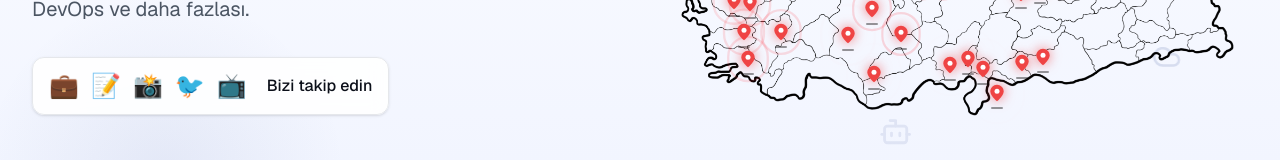
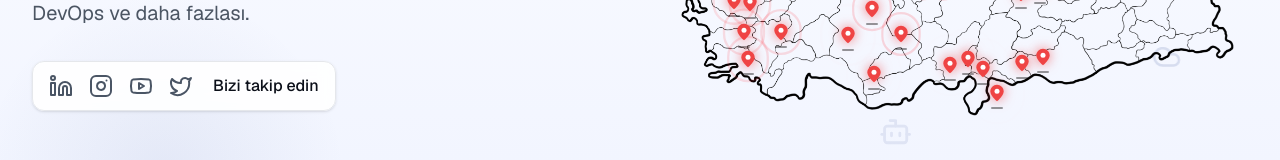
Before and after one commit to enesckk/HSD-BOOTCAMP-WEB-, a Next.js app: page / in a window 1280 px wide. Shown: the part 462-622 px from the top of the page. Built offline with nearby package versions, Linux system fonts and the light colour scheme; no server answers.

Commit message:
Sosyal medya ikonları düzeltildi
- Emoji ikonları yerine Lucide React ikonları kullanıldı
- LinkedIn, Instagram, YouTube, Twitter ikonları eklendi
- Medium ikonu kaldırıldı (4 ikon kaldı)
- İkonlar artık düzgün görünüyor
- Hover animasyonları korundu

```diff
--- a/src/components/home/Hero.tsx
+++ b/src/components/home/Hero.tsx
@@ -2,7 +2,7 @@
 
 import React, { useEffect, useMemo, useState } from 'react';
 import { motion } from 'framer-motion';
-import { ArrowRight, Users, Sparkles, Target, GraduationCap } from 'lucide-react';
+import { ArrowRight, Users, Sparkles, Target, GraduationCap, Linkedin, Instagram, Youtube, Twitter } from 'lucide-react';
 import Image from 'next/image';
 import { APP_NAME, ACTIVE_CITY_POINTS, getTotalsFromCities } from '@/utils/constants';
 import TurkeyMap from './TurkeyMap';
@@ -94,22 +94,21 @@ const Hero: React.FC = () => {
                 className="mb-10"
               >
                 <div className="inline-flex items-center gap-3 px-4 py-3 rounded-xl bg-white/90 backdrop-blur border border-[#E5E7EB] text-[#0B0F19] shadow-sm">
-                  <div className="flex items-center gap-3">
+                  <div className="flex items-center gap-4">
                     {[
-                      { name: 'LinkedIn', icon: '💼', url: 'https://www.linkedin.com/company/huawei-turkey', color: 'hover:text-blue-600' },
-                      { name: 'Medium', icon: '📝', url: 'https://medium.com/@huaweiturkey', color: 'hover:text-green-600' },
-                      { name: 'Instagram', icon: '📸', url: 'https://www.instagram.com/huaweiturkey', color: 'hover:text-pink-600' },
-                      { name: 'X (Twitter)', icon: '🐦', url: 'https://twitter.com/HuaweiTurkey', color: 'hover:text-black' },
-                      { name: 'YouTube', icon: '📺', url: 'https://www.youtube.com/c/HuaweiDeveloperGroupsTürkiye', color: 'hover:text-red-600' }
+                      { name: 'LinkedIn', icon: <Linkedin className="w-6 h-6" />, url: 'https://www.linkedin.com/company/huawei-turkey', color: 'hover:text-blue-600' },
+                      { name: 'Instagram', icon: <Instagram className="w-6 h-6" />, url: 'https://www.instagram.com/huaweiturkey', color: 'hover:text-pink-600' },
+                      { name: 'YouTube', icon: <Youtube className="w-6 h-6" />, url: 'https://www.youtube.com/c/HuaweiDeveloperGroupsTürkiye', color: 'hover:text-red-600' },
+                      { name: 'X (Twitter)', icon: <Twitter className="w-6 h-6" />, url: 'https://twitter.com/HuaweiTurkey', color: 'hover:text-black' }
                     ].map((social, index) => (
                       <motion.a
                         key={social.name}
                         href={social.url}
                         target="_blank"
                         rel="noopener noreferrer"
-                        whileHover={{ scale: 1.3, rotate: 5 }}
+                        whileHover={{ scale: 1.2, rotate: 5 }}
                         whileTap={{ scale: 0.9 }}
-                        className={`text-2xl transition-all duration-300 ${social.color} hover:drop-shadow-lg`}
+                        className={`text-gray-600 transition-all duration-300 ${social.color} hover:drop-shadow-lg`}
                         title={social.name}
                       >
                         {social.icon}
```
